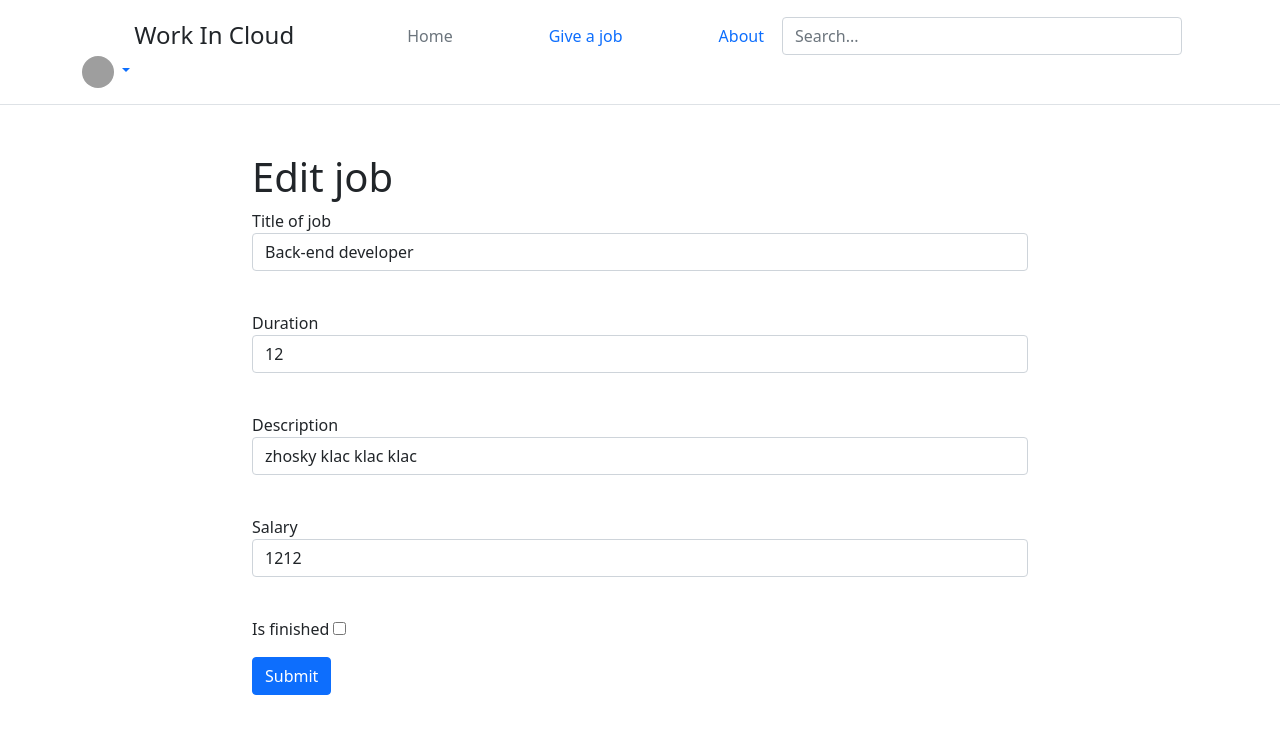
After one commit to issvishchev812/work_in_cloud, a Flask app: page /jobs_edit/2 in a window 1280 px wide. The commit adds this page. Shown: the top 734 px of the page. Run offline with Flask 3, Linux system fonts and the light colour scheme; a user stored in the database is signed in; data comes from the database, SQL or seed files in the repository; grey boxes are pictures that could not be loaded.

Commit message:
добавил отобаражение, добавление и удаление работ (для заказчиков)

```diff
--- a/data/customer.py
+++ b/data/customer.py
@@ -22,6 +22,7 @@ class Customer(SqlAlchemyBase, UserMixin):
     role = sqlalchemy.Column(sqlalchemy.String, nullable=True, default='customer')
 
 
+
     def set_password(self, password):
         self.hashed_password = generate_password_hash(password, method="pbkdf2")
 
--- /dev/null
+++ b/data/jobsform.py
@@ -0,0 +1,13 @@
+from flask_wtf import FlaskForm
+from wtforms import StringField, IntegerField
+from wtforms import BooleanField, SubmitField
+from wtforms.validators import DataRequired
+
+
+class JobsForm(FlaskForm):
+    job_name = StringField("Title of job", validators=[DataRequired()])
+    work_size = IntegerField("Duration", validators=[DataRequired()])
+    description = StringField("Description", validators=[DataRequired()])
+    salary = IntegerField("Salary", validators=[DataRequired()])
+    is_finished = BooleanField("Is finished")
+    submit = SubmitField('Submit')
--- a/data/vacancy.py
+++ b/data/vacancy.py
@@ -9,8 +9,11 @@ class Vacancy(SqlAlchemyBase):
 
     id = sqlalchemy.Column(sqlalchemy.Integer,
                            primary_key=True, autoincrement=True)
+    creator_id = sqlalchemy.Column(sqlalchemy.String,
+                                    sqlalchemy.ForeignKey("customers.id"))
+    customer = orm.relationship('Customer')
     job_name = sqlalchemy.Column(sqlalchemy.String, nullable=True)
     work_size = sqlalchemy.Column(sqlalchemy.Integer, nullable=True)
-    company_name = sqlalchemy.Column(sqlalchemy.String, nullable=True)
+    description = sqlalchemy.Column(sqlalchemy.String, nullable=True)
     salary = sqlalchemy.Column(sqlalchemy.Integer, nullable=True)
     is_finished = sqlalchemy.Column(sqlalchemy.Boolean)
--- a/main.py
+++ b/main.py
@@ -1,12 +1,14 @@
-from flask import Flask, render_template, redirect, request, flash, url_for
+from flask import Flask, render_template, redirect, request, flash, url_for, abort
 from data import db_session
+from data.jobsform import JobsForm
 from data.loginform import LoginForm
 from data.executor import Executor
 from data.customer import Customer
 from data.registration_form import RegisterForm, ExecutorRegistrationForm
-from flask_login import LoginManager, login_user, login_required, logout_user
+from flask_login import LoginManager, login_user, login_required, logout_user, current_user
 
 from data.user import User
+from data.vacancy import Vacancy
 
 app = Flask(__name__)
 app.config['SECRET_KEY'] = 'yandexlyceum_secret_key'
@@ -127,6 +129,90 @@ def main_page():
     return render_template('home.html')
 
 
+@app.route('/give_a_job')
+@login_required
+def give_a_job():
+    db_sess = db_session.create_session()
+    for job in db_sess.query(Vacancy).join(Customer).all():
+        print(job.id)
+    return render_template('give_a_job.html', arr=db_sess.query(Vacancy).join(Customer).all())
+
+
+@app.route('/add_job', methods=['GET', 'POST'])
+@login_required
+def add_job():
+    form = JobsForm()
+    if form.validate_on_submit():
+        db_sess = db_session.create_session()
+        job = Vacancy(
+            creator_id=current_user.id,
+            job_name=form.job_name.data,
+            work_size=form.work_size.data,
+            description=form.description.data,
+            salary=form.salary.data
+        )
+        db_sess.add(job)
+        db_sess.commit()
+        return redirect('/give_a_job')
+    return render_template('add_job.html', title='Добавление работы',
+                           form=form)
+
+
+@app.route('/jobs_edit/<int:id>', methods=['GET', 'POST'])
+@login_required
+def edit_news(id):
+    form = JobsForm()
+    if request.method == "GET":
+        db_sess = db_session.create_session()
+        jobs = db_sess.query(Vacancy).get(id)
+        if not jobs or jobs.customer != current_user:
+            abort(403)
+        if jobs:
+            form.job_name.data = jobs.job_name
+            form.salary.data = jobs.salary
+            form.work_size.data = jobs.work_size
+            form.description.data = jobs.description
+            form.is_finished.data = jobs.is_finished
+        else:
+            abort(404)
+
+    if form.validate_on_submit():
+        db_sess = db_session.create_session()
+        jobs = db_sess.query(Vacancy).get(id)
+        if not jobs or jobs.customer != current_user:
+            abort(403)
+        if jobs:
+            # Обновляем данные из формы
+            jobs.job_name = form.job_name.data
+            jobs.salary = form.salary.data
+            jobs.work_size = form.work_size.data
+            jobs.description = form.description.data
+            jobs.is_finished = form.is_finished.data
+            # Сохраняем изменения в базе данных
+            db_sess.commit()
+            return redirect('/give_a_job')
+        else:
+            abort(404)
+    return render_template('edit_jobs.html',
+                           title='Редактирование работы',
+                           form=form
+                           )
+
+
+@app.route('/jobs_delete/<int:id>', methods=['GET', 'POST'])
+@login_required
+def news_delete(id):
+    db_sess = db_session.create_session()
+    jobs = db_sess.query(Vacancy).get(id)
+    if not jobs or jobs.customer != current_user:
+        abort(403)
+    if jobs:
+        db_sess.delete(jobs)
+        db_sess.commit()
+    else:
+        abort(404)
+    return redirect('/give_a_job')
+
 
 
 @app.route('/logout')
--- a/templates/base.html
+++ b/templates/base.html
@@ -3,7 +3,7 @@
 <head>
     <meta charset="UTF-8">
     <meta name="viewport" content="width=device-width, initial-scale=1.0">
-    <title>Work In Cloud</title>
+    <title>{{ title }}</title>
     <link rel="stylesheet" href="{{ url_for('static', filename='css/style.css') }}">
     <link href="https://cdn.jsdelivr.net/npm/bootstrap@5.0.2/dist/css/bootstrap.min.css" rel="stylesheet" integrity="sha384-EVSTQN3/azprG1Anm3QDgpJLIm9Nao0Yz1ztcQTwFspd3yD65VohhpuuCOmLASjC" crossorigin="anonymous">
 </head>
@@ -17,13 +17,13 @@
             </a>
 
             <ul class="nav col-12 col-lg-auto me-lg-auto mb-2 justify-content-center mb-md-0">
-                <li><a href="#" class="nav-link px-5 link-secondary">Home</a></li>
+                <li><a href="/main" class="nav-link px-5 link-secondary">Home</a></li>
                 {% if current_user.role == "customer" %}
-                    <li><a href="#" class="nav-link px-5 link-body-emphasis">Give a job</a></li>
+                    <li><a href="/give_a_job" class="nav-link px-5 link-body-emphasis">Give a job</a></li>
                 {% else %}
-                    <li><a href="#" class="nav-link px-5 link-body-emphasis">Get a job</a></li>
+                    <li><a href="/get_a_job" class="nav-link px-5 link-body-emphasis">Get a job</a></li>
                 {% endif %}
-                <li><a href="#" class="nav-link px-5 link-body-emphasis">About</a></li>
+                <li><a href="/about" class="nav-link px-5 link-body-emphasis">About</a></li>
             </ul>
 
             <form style="width: 400px; margin-left: -50px;" class="col-12 col-lg-auto mb-3 mb-lg-0 me-lg-3" role="search">
--- /dev/null
+++ b/templates/edit_jobs.html
@@ -0,0 +1,57 @@
+{% extends "base.html" %}
+
+{% block content %}
+<div style='width: 800px' class="container mt-5">
+    <h1>Edit job</h1>
+    <form action="" method="post">
+        {{ form.hidden_tag() }}
+        <p>
+            {{ form.job_name.label }}<br>
+            {{ form.job_name(class="form-control") }}<br>
+            {% for error in form.job_name.errors %}
+                <p class="alert alert-danger" role="alert">
+                    {{ error }}
+                </p>
+            {% endfor %}
+        </p>
+        <p>
+            {{ form.work_size.label }}<br>
+            {{ form.work_size(class="form-control") }}<br>
+            {% for error in form.work_size.errors %}
+                <p content="alert alert-danger" role="alert">
+                    {{ error }}
+                </p>
+            {% endfor %}
+        </p>
+        <p>
+            {{ form.description.label }}<br>
+            {{ form.description(class="form-control") }}<br>
+            {% for error in form.description.errors %}
+                <p content="alert alert-danger" role="alert">
+                    {{ error }}
+                </p>
+            {% endfor %}
+        </p>
+        <p>
+            {{ form.salary.label }}<br>
+            {{ form.salary(class="form-control") }}<br>
+            {% for error in form.salary.errors %}
+                <p content="alert alert-danger" role="alert">
+                    {{ error }}
+                </p>
+            {% endfor %}
+        </p>
+        <p>
+            {{ form.is_finished.label }}
+            {{ form.is_finished(class="radio") }}<br>
+            {% for error in form.is_finished.errors %}
+                <p content="alert alert-danger" role="alert">
+                    {{ error }}
+                </p>
+            {% endfor %}
+        </p>
+        <p>{{ form.submit(type="submit", class="btn btn-primary") }}</p>
+        {{message}}
+    </form>
+</div>
+{% endblock %}
```
Also changed, not shown: templates/add_job.html (added, +49 -0 lines), templates/give_a_job.html (added, +47 -0 lines), db/work_in_cloud.db.
